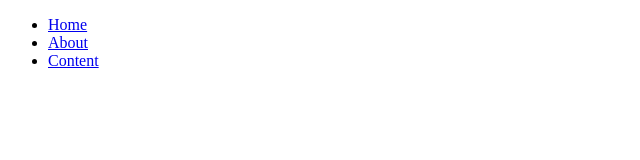
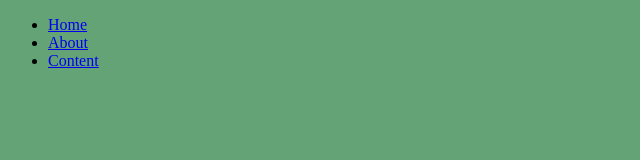
Before and after one commit to Andrewday40/project_page, a website: page public/html/index.html in a window 1280 px wide. Shown: the whole page, without its empty margins (0-640 px from the left). Drawn offline with Linux system fonts and the light colour scheme.

Commit message:
added css to html and started working on flushing out the css page

```diff
--- a/public/css/main.css
+++ b/public/css/main.css
@@ -0,0 +1,4 @@
+html {
+  background-color: #63A375;
+
+}
--- a/public/html/index.html
+++ b/public/html/index.html
@@ -2,6 +2,7 @@
 <html>
   <head>
     <title>Home</title>
+    <link rel="stylesheet" href="/css/main.css">
   </head>
     <div>
       <ul>
```
